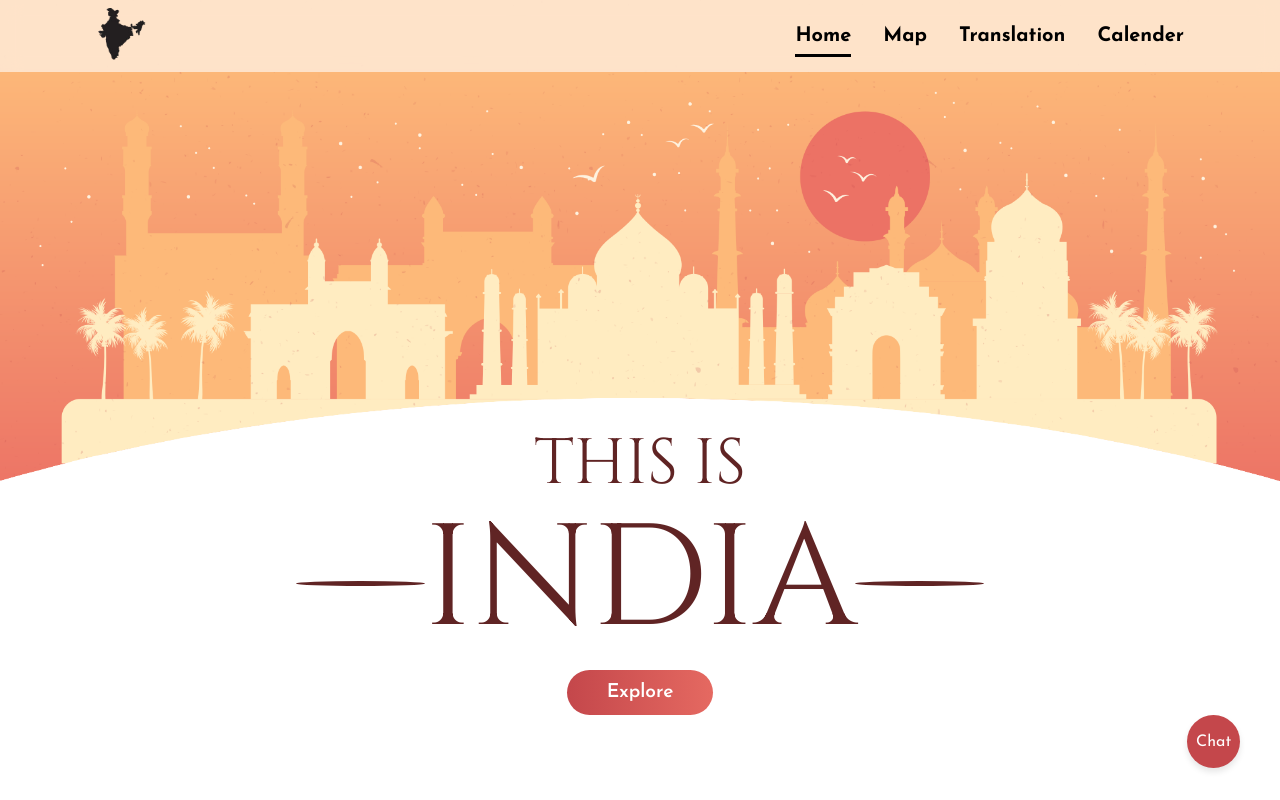
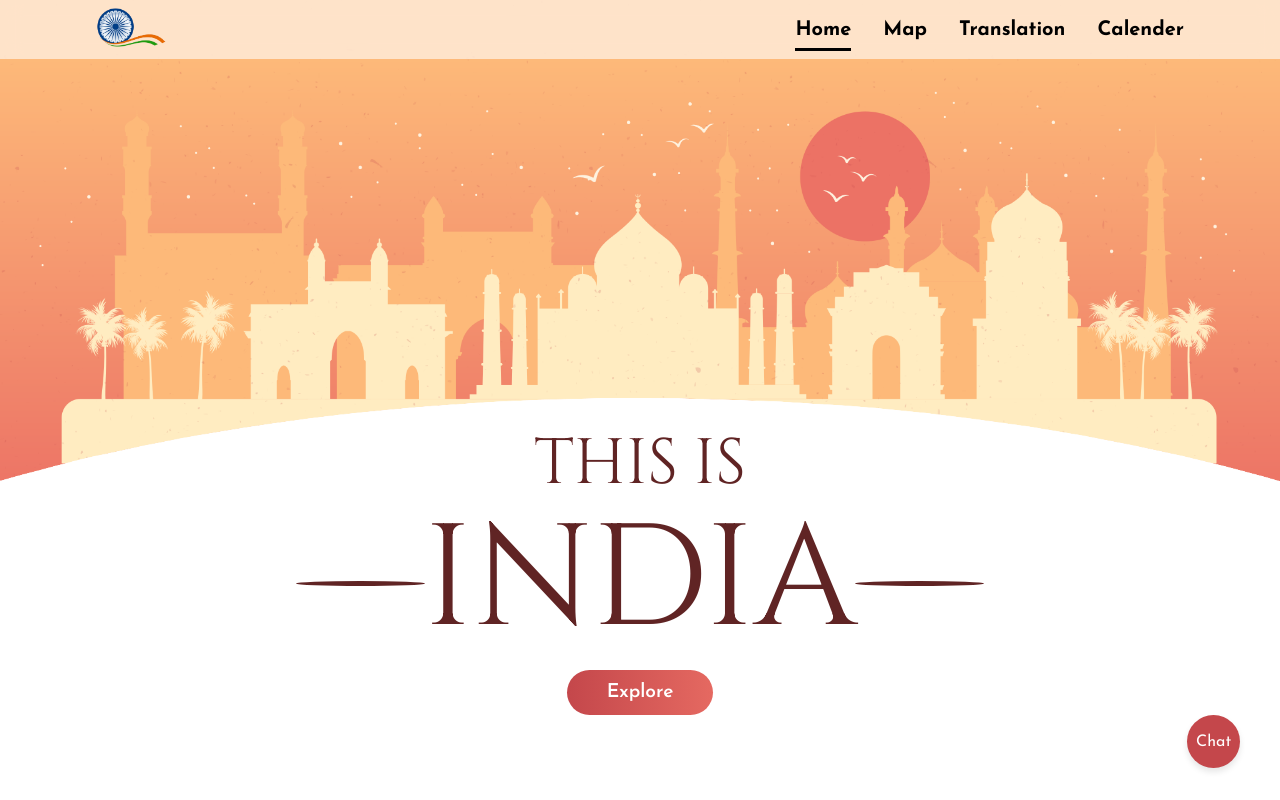
Before and after one commit to Shubhamsk2000/indianCulture_2024_SIH, a React (Vite) app: page / in a window 1280 px wide. Shown: the top 800 px of the page. Built offline with nearby package versions, Linux system fonts and the light colour scheme.

Commit message:
refactor: Update logo image in NavigationBar component

```diff
--- a/src/components/NavigationBar.jsx
+++ b/src/components/NavigationBar.jsx
@@ -47,10 +47,10 @@ const NavigationBar = () => {
           <div className="logo">
             <img
               style={{
-                width: "50px",
+                width: "70px",
 
               }}
-            src="/logo.png" alt="" />
+            src="/ti.png" alt="" />
           </div>
           <ul className="nav-links">
             {
```
Also changed, not shown: public/ti.png (added).
